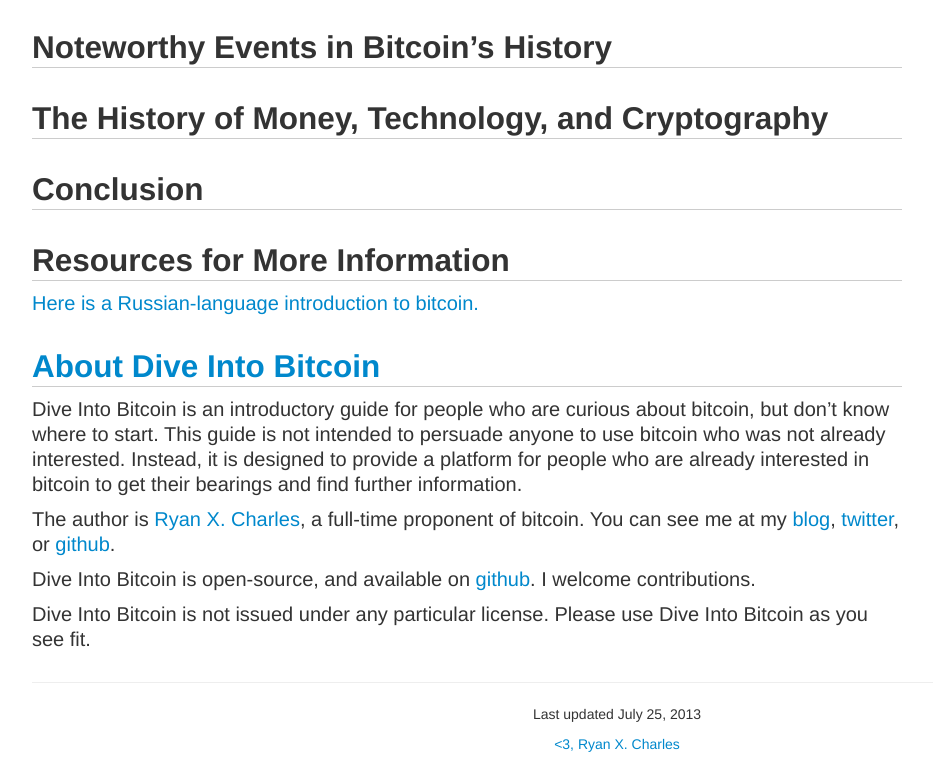
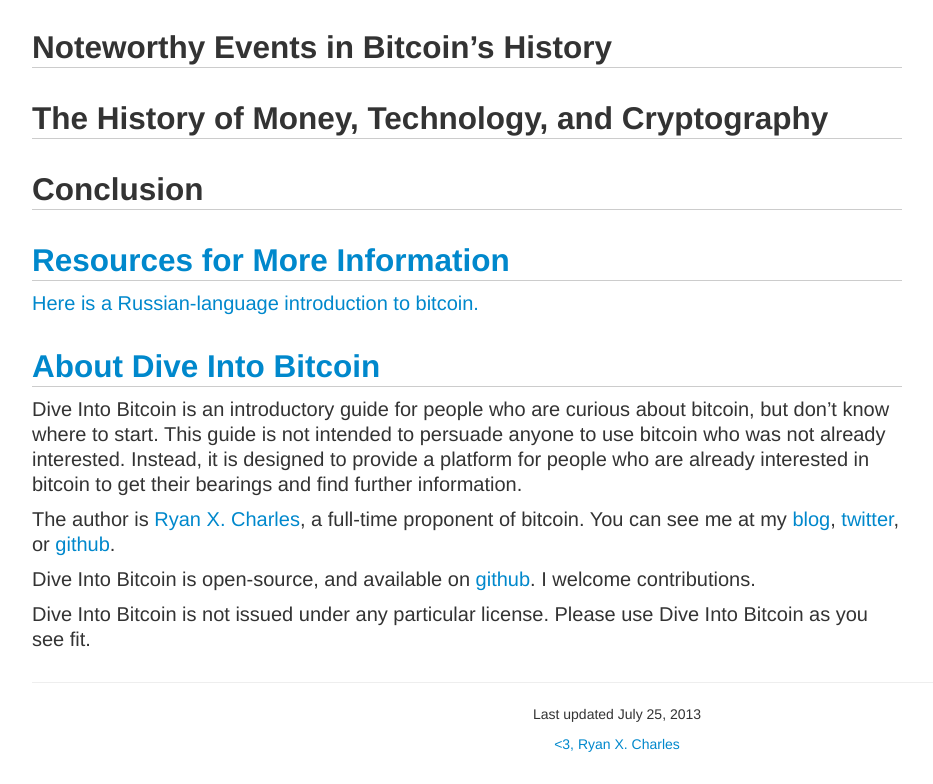
Before and after one commit to matiu/diveintobitcoin.com, a website: page public/index.html in a window 1280 px wide. Shown: the part 4355-5139 px from the top of the page, without its empty margins (23-956 px from the left). Drawn offline with nearby package versions, Linux system fonts and the light colour scheme.

Commit message:
added id for resources section

```diff
--- a/public/index.html
+++ b/public/index.html
@@ -158,7 +158,7 @@
 <h2>Noteworthy Events in Bitcoin&#8217;s History</h2>
 <h2>The History of Money, Technology, and Cryptography</h2>
 <h2>Conclusion</h2>
-<h2>Resources for More Information</h2>
+<h2 id="resourcesformoreinformation"><a href="#resourcesformoreinformation">Resources for More Information</a></h2>
 
 <p><a href="http://bitcoin.snitko.ru/">Here is a Russian-language introduction to bitcoin.</a></p>
 
```
